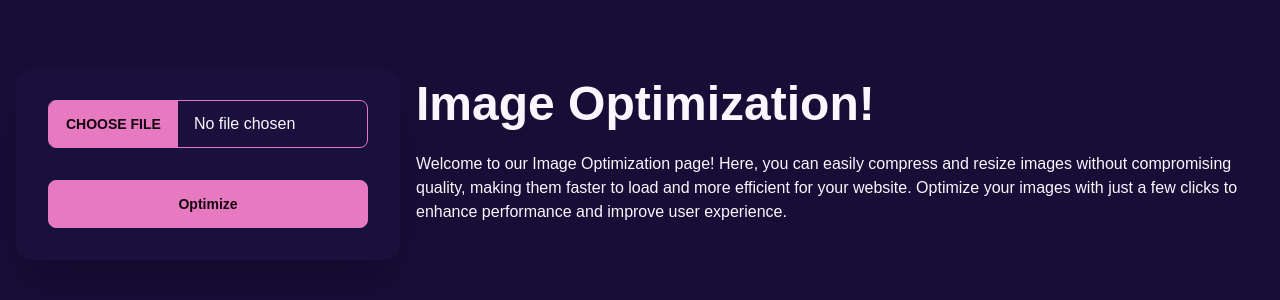
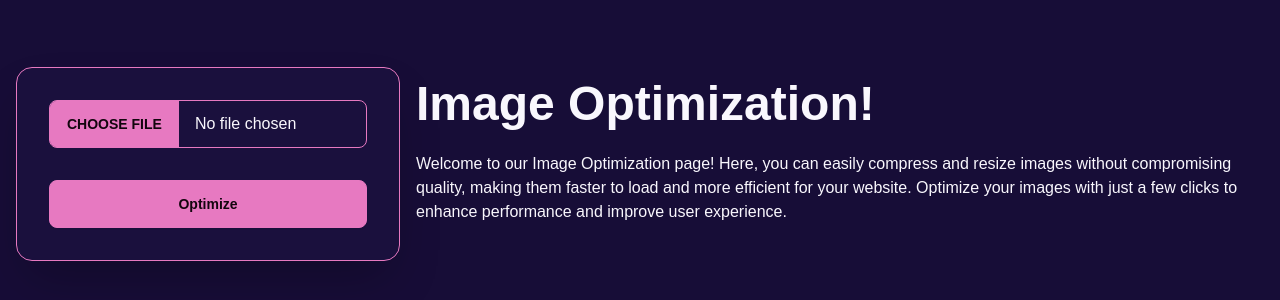
Before and after one commit to afnanhussain2002/making-chip, a Next.js app: page /image-opt in a window 1280 px wide. Shown: the part 236-536 px from the top of the page. Built offline with nearby package versions, Linux system fonts and the light colour scheme.

Commit message:
add a border on image optimize div

```diff
--- a/src/app/(app)/image-opt/page.tsx
+++ b/src/app/(app)/image-opt/page.tsx
@@ -14,7 +14,7 @@ function ImageOptimize() {
             user experience.
           </p>
         </div>
-        <div className="card bg-base-100 w-full max-w-sm shrink-0 shadow-2xl">
+        <div className="card bg-base-100 w-full max-w-sm shrink-0 shadow-2xl border border-primary">
           <form className="card-body">
             <input
               type="file"
```
